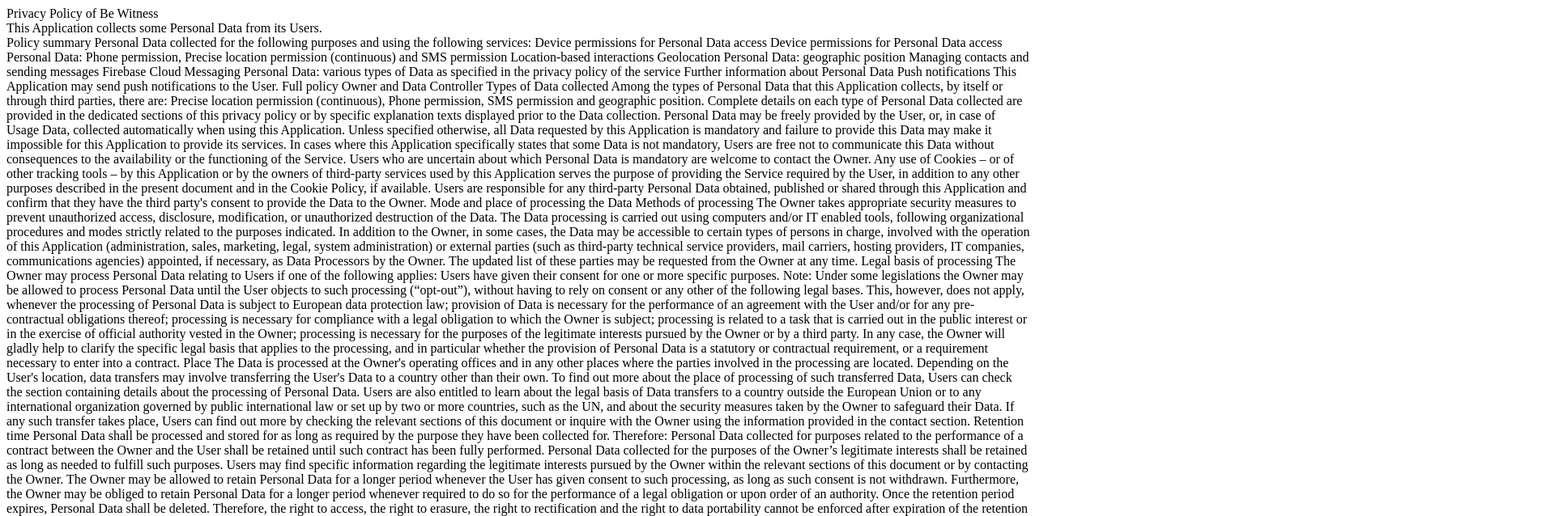
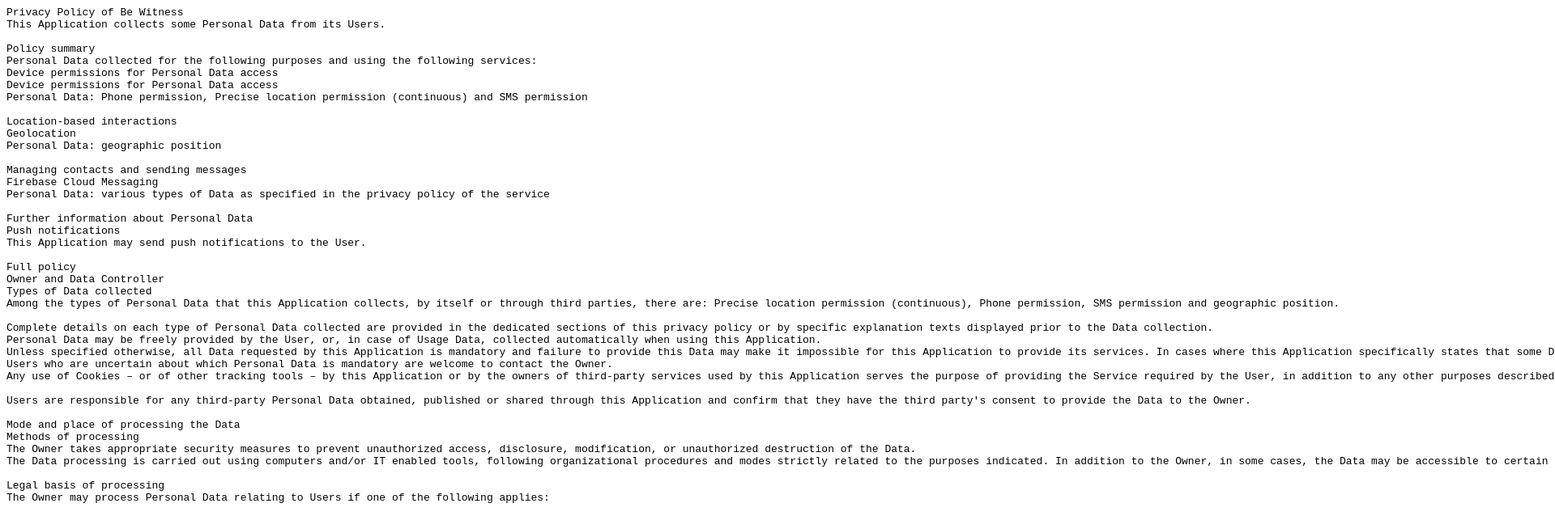
Before and after one commit to gayathrihariprakash/gayathrihariprakash.github.io, a plain HTML site: page index.html in a window 1280 px wide. Shown: the top 638 px of the page at 81% size, 1920 px wide, since content can reach past the window. Drawn offline with Linux system fonts and the light colour scheme.

Commit message:
Privacy Policy of Be Witness

```diff
--- a/index.html
+++ b/index.html
@@ -1,6 +1,6 @@
-<p>
-Privacy Policy of Be Witness<br/>
-This Application collects some Personal Data from its Users.<br/>
+<pre>
+Privacy Policy of Be Witness
+This Application collects some Personal Data from its Users.
 
 Policy summary
 Personal Data collected for the following purposes and using the following services:
@@ -147,4 +147,4 @@
 Definitions and legal references
 Latest update: July 05, 2018
 
-</p>
+</pre>
```
